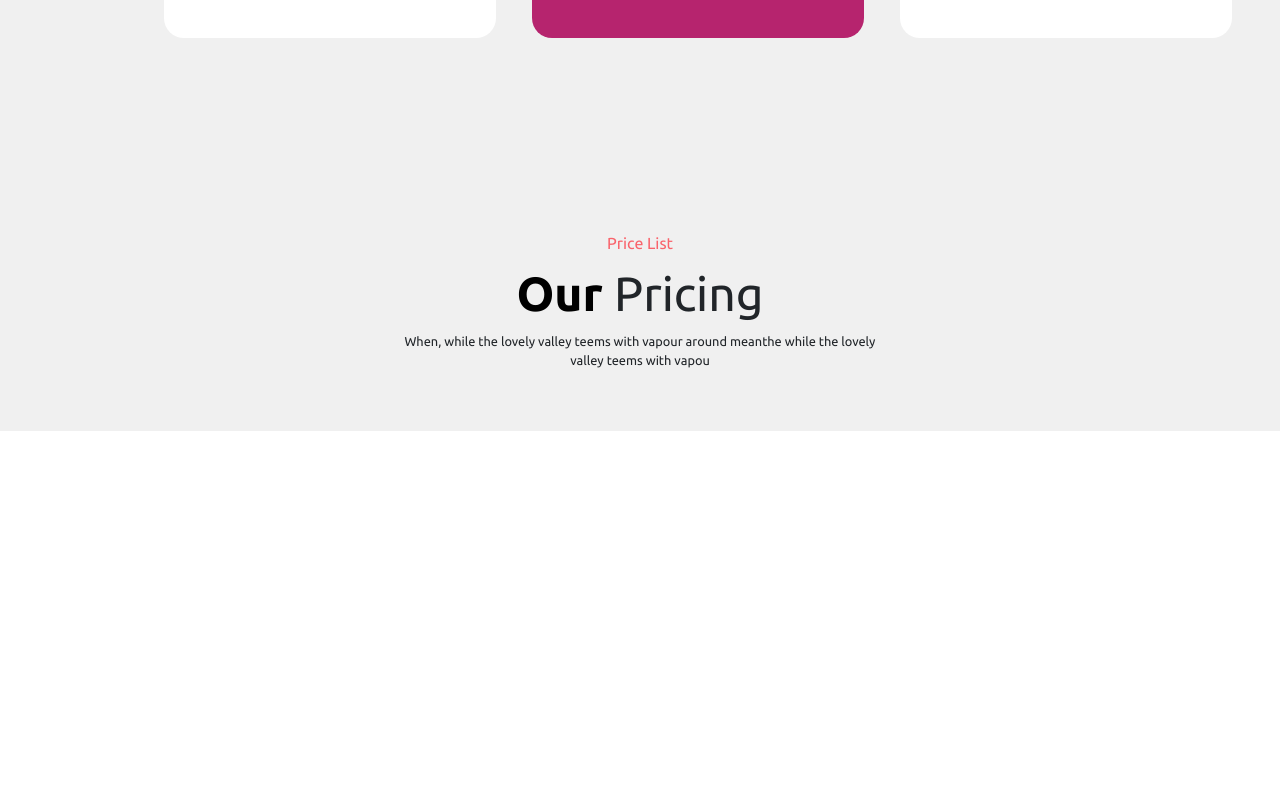
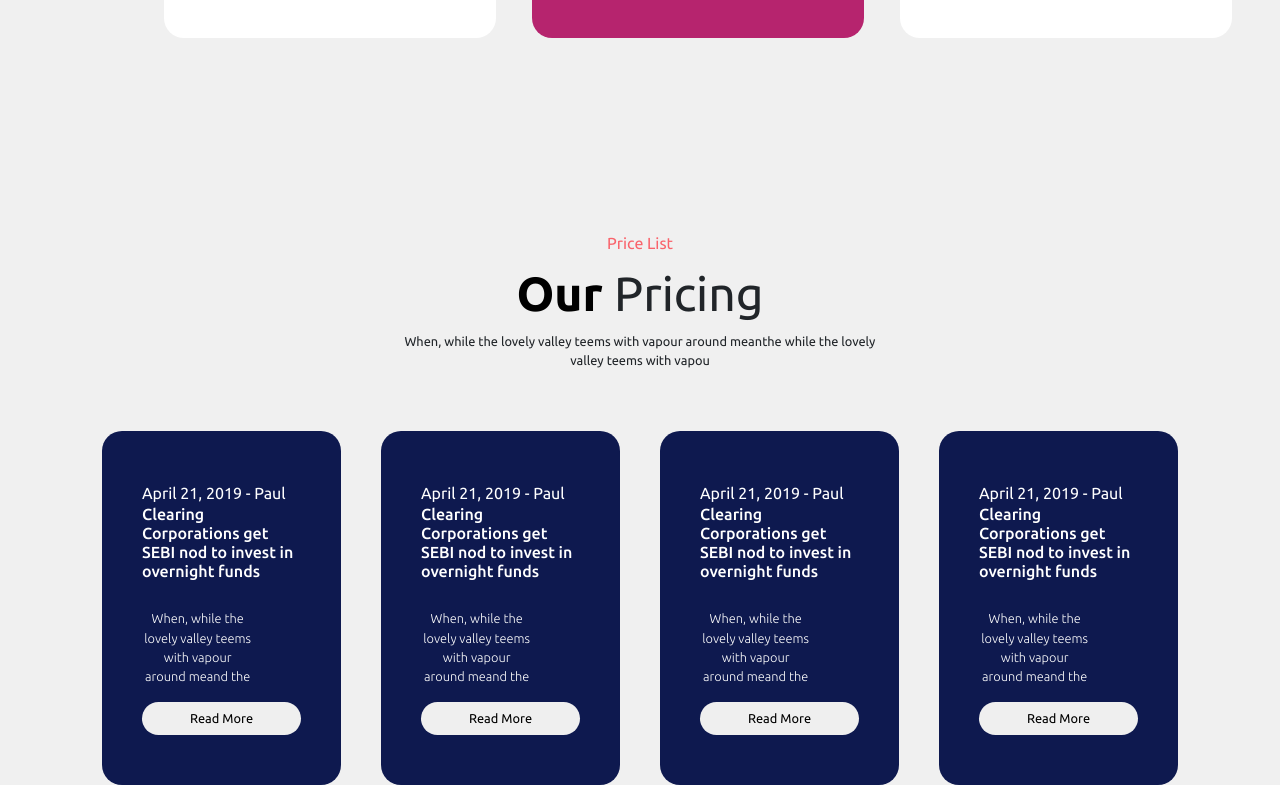
Before and after one commit to saff-it/proj-html-vuejs, a Vue app: page / in a window 1280 px wide. Shown: the part 3851-4636 px from the top of the page. Before the commit the page ends 4282 px from the top, so only its background shows below. Built offline with nearby package versions, Linux system fonts and the light colour scheme.

Commit message:
Main - fifth section/ static posts layout done with flex

```diff
--- a/src/components/siteMain.vue
+++ b/src/components/siteMain.vue
@@ -114,7 +114,6 @@
                         <PricingCard v-for="(card, index) in pricingCards" :key="index" :class="addSpecialClass(index)"
                             :singlePricingCard="card" />
 
-
                     </div>
                 </div>
             </div>
@@ -123,15 +122,57 @@
 
         <!-- latest posts section  -->
         <section class="ms_posts-section">
-            <div class="container ms_posts-container">
+
+            <div class="container ms_posts-text">
 
                 <div class="ms_pricing-txt">
                     <span>Price List</span>
                     <h2 class="text-dark"> <span class="ms_bolder-txt">Our</span> Pricing </h2>
-                    <span class="ms_pricing-span-sizing text-dark">When, while the lovely valley teems with vapour around meanthe while the lovely valley teems with vapou</span>
+                    <span class="ms_pricing-span-sizing text-dark">When, while the lovely valley teems with vapour
+                        around meanthe while the lovely valley teems with vapou</span>
                 </div>
 
             </div>
+
+
+            <div class="container ms_posts-box">
+                <div class="row">
+
+                    <div class="col-3 ms_post-cards">
+                        <div class="ms_post-card">
+                            <span>April 21, 2019 - Paul</span>
+                            <h6>Clearing Corporations get SEBI nod to invest in overnight funds</h6>
+                            <p>When, while the lovely valley teems with vapour around meand the</p>
+                            <button>Read More</button>
+                        </div>
+
+                        <div class="ms_post-card">
+                            <span>April 21, 2019 - Paul</span>
+                            <h6>Clearing Corporations get SEBI nod to invest in overnight funds</h6>
+                            <p>When, while the lovely valley teems with vapour around meand the</p>
+                            <button>Read More</button>
+                        </div>
+
+                        <div class="ms_post-card">
+                            <span>April 21, 2019 - Paul</span>
+                            <h6>Clearing Corporations get SEBI nod to invest in overnight funds</h6>
+                            <p>When, while the lovely valley teems with vapour around meand the</p>
+                            <button>Read More</button>
+                        </div>
+
+                        <div class="ms_post-card">
+                            <span>April 21, 2019 - Paul</span>
+                            <h6>Clearing Corporations get SEBI nod to invest in overnight funds</h6>
+                            <p>When, while the lovely valley teems with vapour around meand the</p>
+                            <button>Read More</button>
+                        </div>
+
+                    </div>
+
+                </div>
+            </div>
+
+
         </section>
 
     </main>
@@ -410,11 +451,34 @@ section.ms_carousel-bg {
 
 // POSTS SECTION
 
-.ms_posts-section{
+.ms_posts-section {
     background-color: #F0F0F0;
 
-    .ms_posts-container{
+    .ms_posts-text {
         padding-top: 400px;
     }
 }
+
+.ms_post-cards {
+    display: flex;
+    flex-direction: row;
+    width: 100%;
+
+    .ms_post-card {
+        display: flex;
+        flex-direction: column;
+        align-items: left;
+        background-color: $colorBg9;
+        color: white;
+        padding: 50px 40px;
+        margin: 0 20px;
+        border-radius: 20px;
+
+        button {
+            @include buttonLayout;
+            color: black;
+        }
+    }
+
+}
 </style>
```
